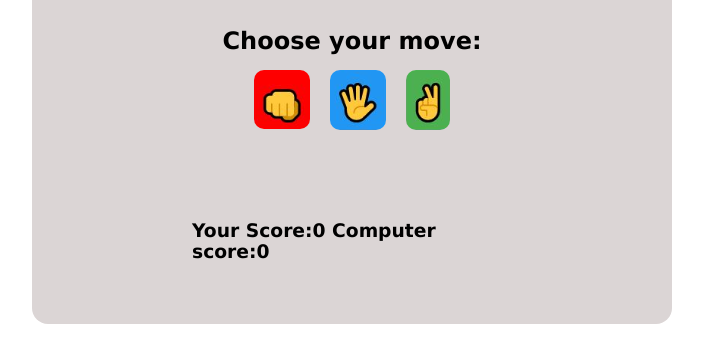
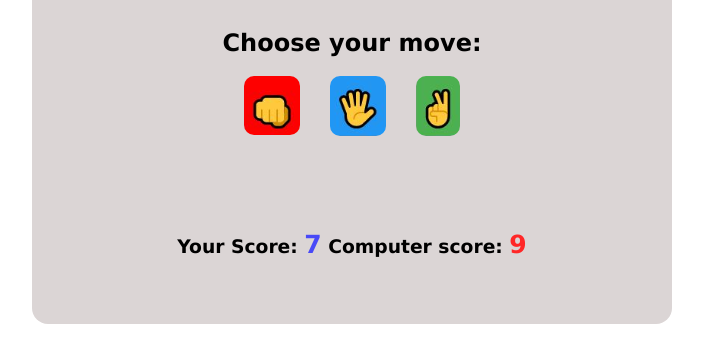
Before and after one commit to AtharvNevgi/RockPaperScissors, a plain HTML site: page index.html in a window 1280 px wide. Shown: the part 276-638 px from the top of the page, without its empty margins (288-991 px from the left). Drawn offline with Linux system fonts and the light colour scheme; files whose address does not match are found by name.

Commit message:
added new changes and hover effect

```diff
--- a/index.html
+++ b/index.html
@@ -21,9 +21,9 @@
               <img src="./images/Scissor.png" class="scissor" alt="scissor" />
             </div>
             <h3>
-              Your Score:<font class="userScore">0</font> Computer score:<font
+              Your Score: <font class="userScore">7</font> Computer score: <font
                 class="computerScore"
-                >0</font
+                >9</font
               >
             </h3>
           </div>
--- a/style.css
+++ b/style.css
@@ -34,7 +34,7 @@
   align-items: center;
 }
 .innerContent {
-  width: 50%;
+  width: 60%;
   height: 250px;
   /* background-color: blue; */
   display: flex;
@@ -51,13 +51,26 @@
   justify-content: center;
   align-items: center;
   margin-bottom: 75px;
-  gap: 20px;
+  gap: 30px;
   /* background-color: yellow; */
 }
 .item img {
   border-radius: 10px;
+  cursor: pointer;
+}
+.item img:hover {
+  box-shadow: 1px 1px 5px black;
+  border: 0.5px solid black;
 
 }
 h3 {
   font-family: Verdana, Geneva, Tahoma, sans-serif;
 }
+.userScore {
+  color: rgb(73, 73, 247);
+  font-size: 25px;
+}
+.computerScore {
+  color: rgb(255, 39, 39);
+  font-size: 25px;
+}
```
Also changed, not shown: images/Paper.png (renamed from Paper.png), images/Rock.png (renamed from Rock.png), images/Scissor.png (renamed from Scissor.png).
